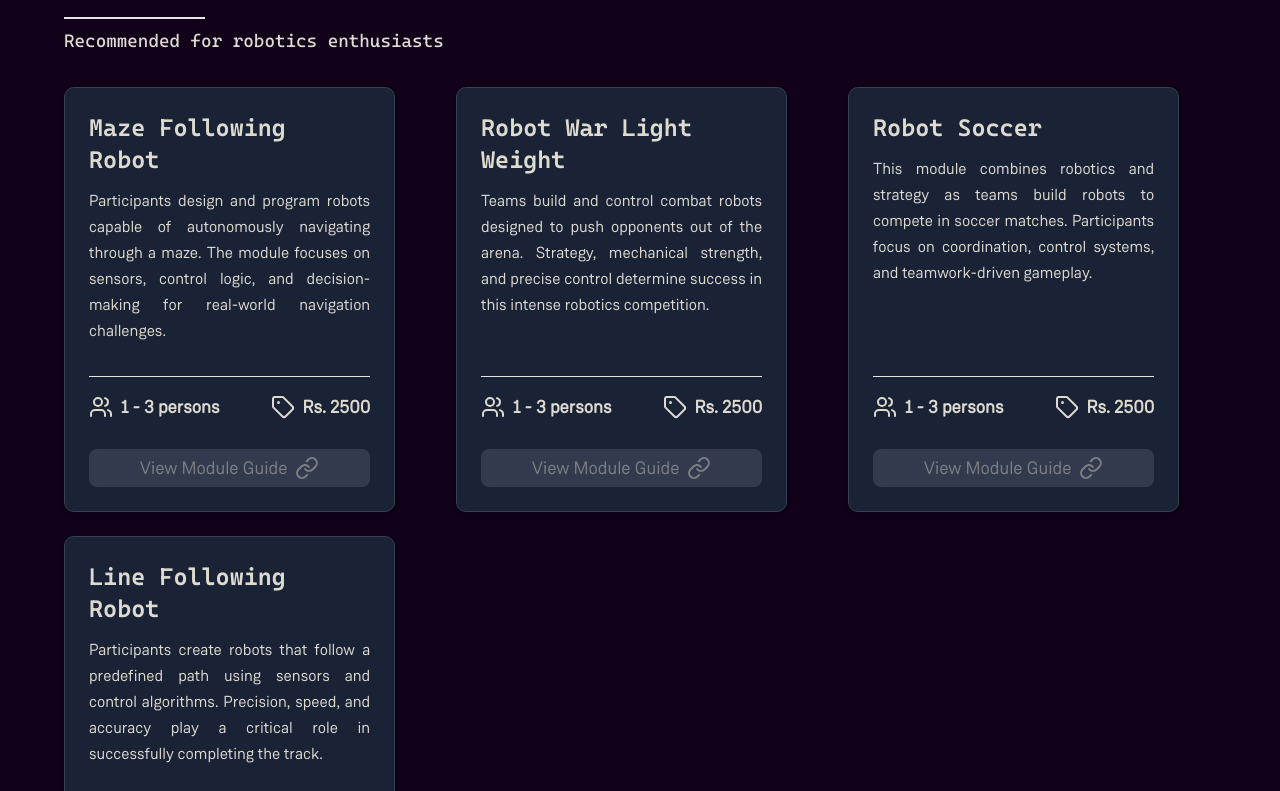
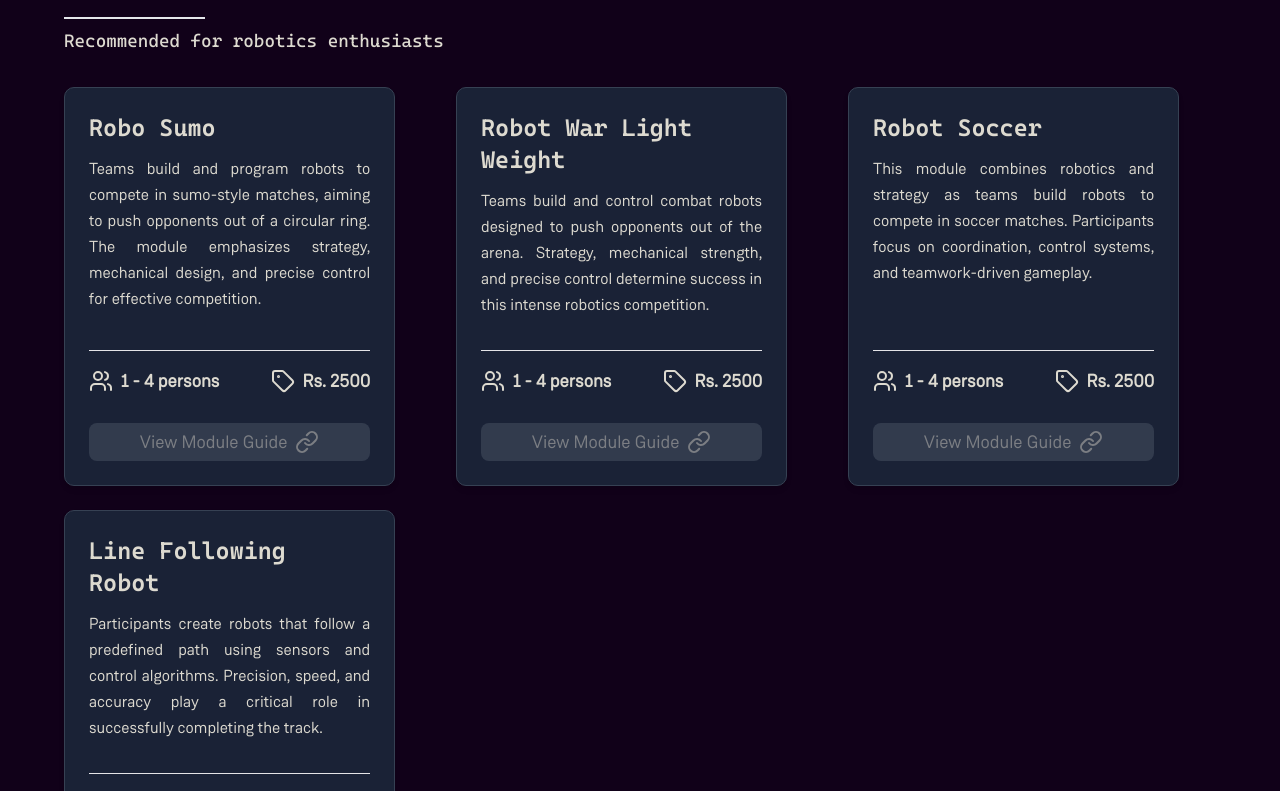
Before and after one commit to css-iba/css-website, a Next.js app: page /ProBattle in a window 1280 px wide. Shown: the part 4789-5580 px from the top of the page. Built offline with nearby package versions, Linux system fonts and the light colour scheme.

Commit message:
Update constants.ts

```diff
--- a/app/ProBattle/constants.ts
+++ b/app/ProBattle/constants.ts
@@ -213,12 +213,22 @@ const modulesData: ModuleCardProps[] = [
     guideLink: '',
     category: 'Technical'
   },
+  // {
+  //   name: 'Maze Following Robot',
+  //   description:
+  //     'Participants design and program robots capable of autonomously navigating through a maze. The module focuses on sensors, control logic, and decision-making for real-world navigation challenges.',
+  //   minParticipants: 1,
+  //   maxParticipants: 4,
+  //   price: 2500,
+  //   guideLink: '',
+  //   category: 'Robotics'
+  // },
   {
-    name: 'Maze Following Robot',
+    name: 'Robo Sumo',
     description:
-      'Participants design and program robots capable of autonomously navigating through a maze. The module focuses on sensors, control logic, and decision-making for real-world navigation challenges.',
+      'Teams build and program robots to compete in sumo-style matches, aiming to push opponents out of a circular ring. The module emphasizes strategy, mechanical design, and precise control for effective competition.',
     minParticipants: 1,
-    maxParticipants: 3,
+    maxParticipants: 4,
     price: 2500,
     guideLink: '',
     category: 'Robotics'
@@ -228,7 +238,7 @@ const modulesData: ModuleCardProps[] = [
     description:
       'Teams build and control combat robots designed to push opponents out of the arena. Strategy, mechanical strength, and precise control determine success in this intense robotics competition.',
     minParticipants: 1,
-    maxParticipants: 3,
+    maxParticipants: 4,
     price: 2500,
     guideLink: '',
     category: 'Robotics'
@@ -238,7 +248,7 @@ const modulesData: ModuleCardProps[] = [
     description:
       'This module combines robotics and strategy as teams build robots to compete in soccer matches. Participants focus on coordination, control systems, and teamwork-driven gameplay.',
     minParticipants: 1,
-    maxParticipants: 3,
+    maxParticipants: 4,
     price: 2500,
     guideLink: '',
     category: 'Robotics'
@@ -248,7 +258,7 @@ const modulesData: ModuleCardProps[] = [
     description:
       'Participants create robots that follow a predefined path using sensors and control algorithms. Precision, speed, and accuracy play a critical role in successfully completing the track.',
     minParticipants: 1,
-    maxParticipants: 3,
+    maxParticipants: 4,
     price: 2500,
     guideLink: '',
     category: 'Robotics'
```
